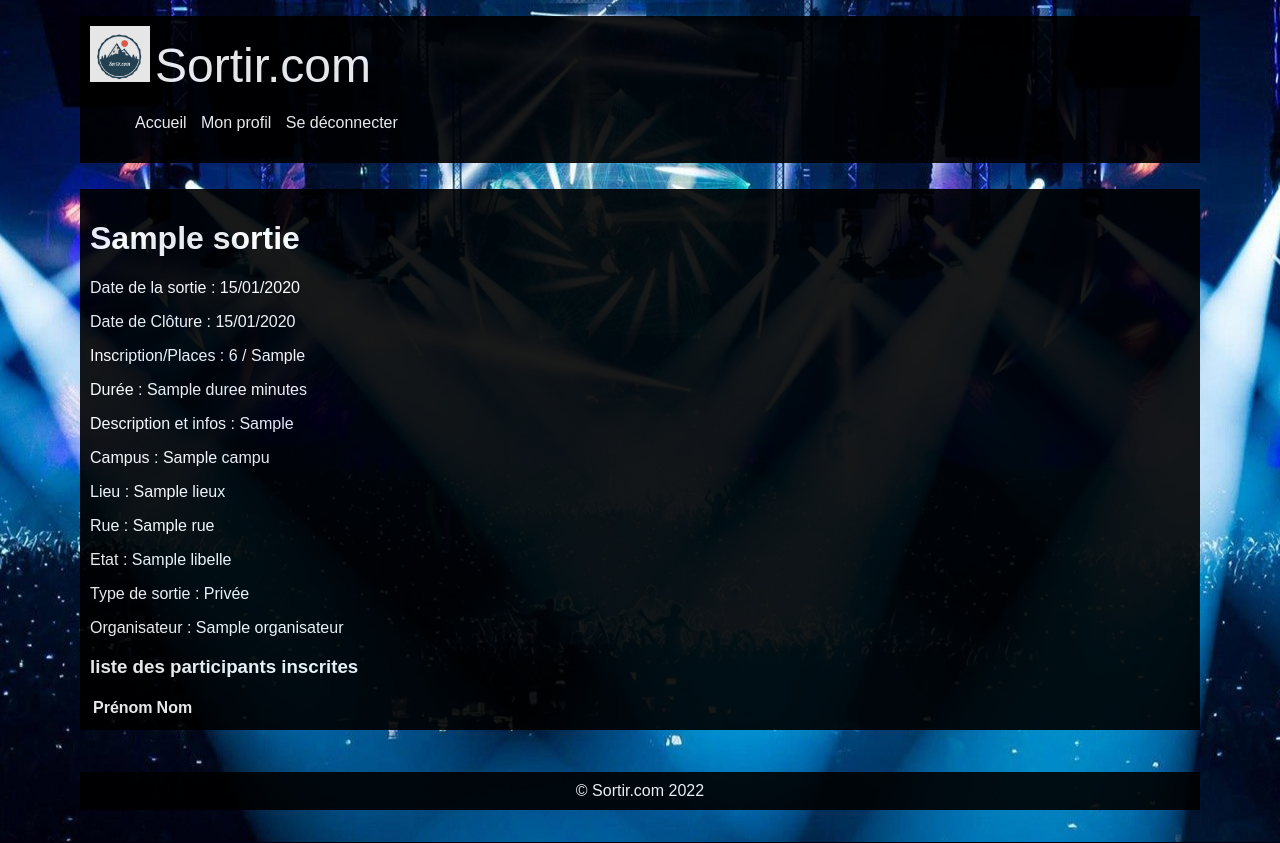
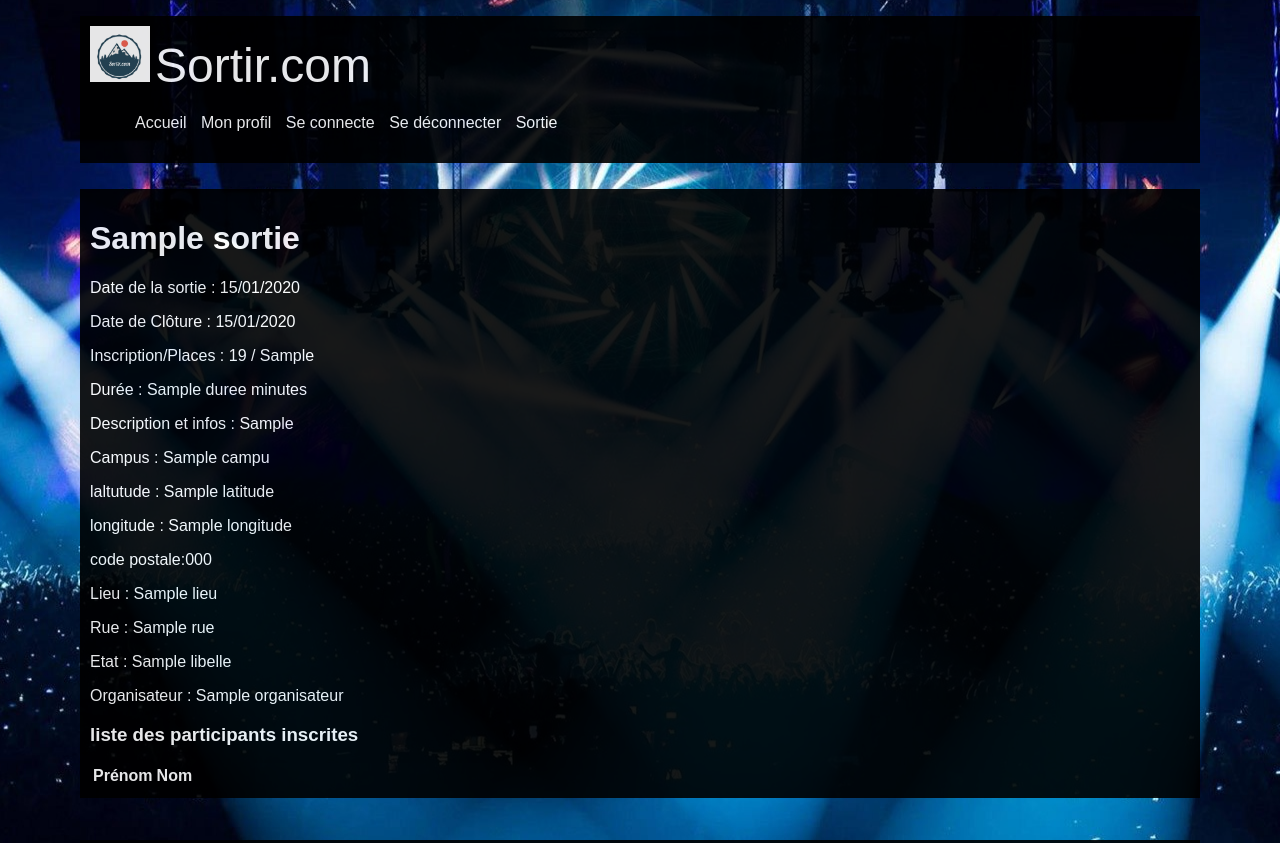
Before and after one commit to Gpoutier/Sortir.com, a Symfony app: template templates/sortie/afficherSortie.html.twig in a window 1280 px wide. Shown: the top 843 px of the page. Run offline with Twig, Linux system fonts and the light colour scheme; the template is opened without the code that fills it: most values are stand-ins (such as "Sample title", 1, 10 or a date in 2020); lists and menus that the app fills with data are empty; some libraries are stand-ins or nearby versions; some web fonts are replaced.

Commit message:
commit aff sortie

```diff
--- a/src/Entity/Lieu.php
+++ b/src/Entity/Lieu.php
@@ -109,12 +109,12 @@ class Lieu
         return $this;
     }
 
-    public function getLieu(): ?Ville
+    public function getVille(): ?Ville
     {
         return $this->ville;
     }
 
-    public function setLieu(?Ville $ville): self
+    public function setVille(?Ville $ville): self
     {
         $this->ville = $ville;
 
--- a/templates/inc/nav.html.twig
+++ b/templates/inc/nav.html.twig
@@ -2,6 +2,9 @@
     <ul>
         <li><a href="{{ path('main_home') }}" title="Accueil">Accueil</a> </li>
         <li><a href="" title="Mon profil">Mon profil</a> </li>
+        <li><a href="{{ path('app_login') }}" title="se connecte">Se connecte</a> </li>
         <li><a href="{{ path('app_logout') }}" title="Deconnexion">Se déconnecter</a> </li>
+        <li><a href="{{ path('sortie_sortie-list') }}" title="Sortie">Sortie</a> </li>
+
     </ul>
 </nav>
--- a/templates/sortie/afficherSortie.html.twig
+++ b/templates/sortie/afficherSortie.html.twig
@@ -3,25 +3,21 @@
     Sorties | {{ parent() }}
 {% endblock %}
 {% block body %}
-    <h1>{{ sortie.nom }}</h1>
+    <h1>{{ sortie.nom}}</h1>
 
     <div>
         <p>Date de la sortie : {{sortie.dateHeureDebut | date('d/m/Y')}}</p>
         <p>Date de Clôture : {{sortie.dateLimiteInscription | date('d/m/Y') }}</p>
-        <p>Inscription/Places : {{ sortie.sortieParticipants | length }} / {{sortie.NbInscriptionsMax}}</p>
+        <p>Inscription/Places : {{ sortie.participants | length }} / {{sortie.NbInscriptionsMax}}</p>
         <p>Durée : {{sortie.duree}} minutes</p>
         <p>Description et infos : {{sortie.infosSortie}}</p>
         <p>Campus : {{sortie.campus.nom}}</p>
-        <p>Lieu : {{sortie.lieux.nom}}</p>
-        <p>Rue : {{sortie.lieux.rue}}</p>
-        <p>Etat : {{sortie.etats.libelle}} </p>
-        <p>Type de sortie :
-            {% if sortie.typeDeSortie %}
-                Privée
-            {% else %}
-                Public
-            {% endif%}
-        </p>
+        <p> laltutude : {{ sortie.lieu.latitude}}</p>
+        <p>longitude : {{ sortie.lieu.longitude}}</p>
+        <p>code postale:{{ sortie.lieu.ville.codePostal}}</p>
+        <p>Lieu : {{sortie.lieu.nom}}</p>
+        <p>Rue : {{sortie.lieu.rue}}</p>
+        <p>Etat : {{sortie.etat.libelle}} </p>
         <p>Organisateur : {{sortie.organisateur.nom}} </p>
     </div>
     <h3>liste des participants inscrites </h3>
```
Also changed, not shown: src/Controller/SortieController.php (+9 -3 lines).
